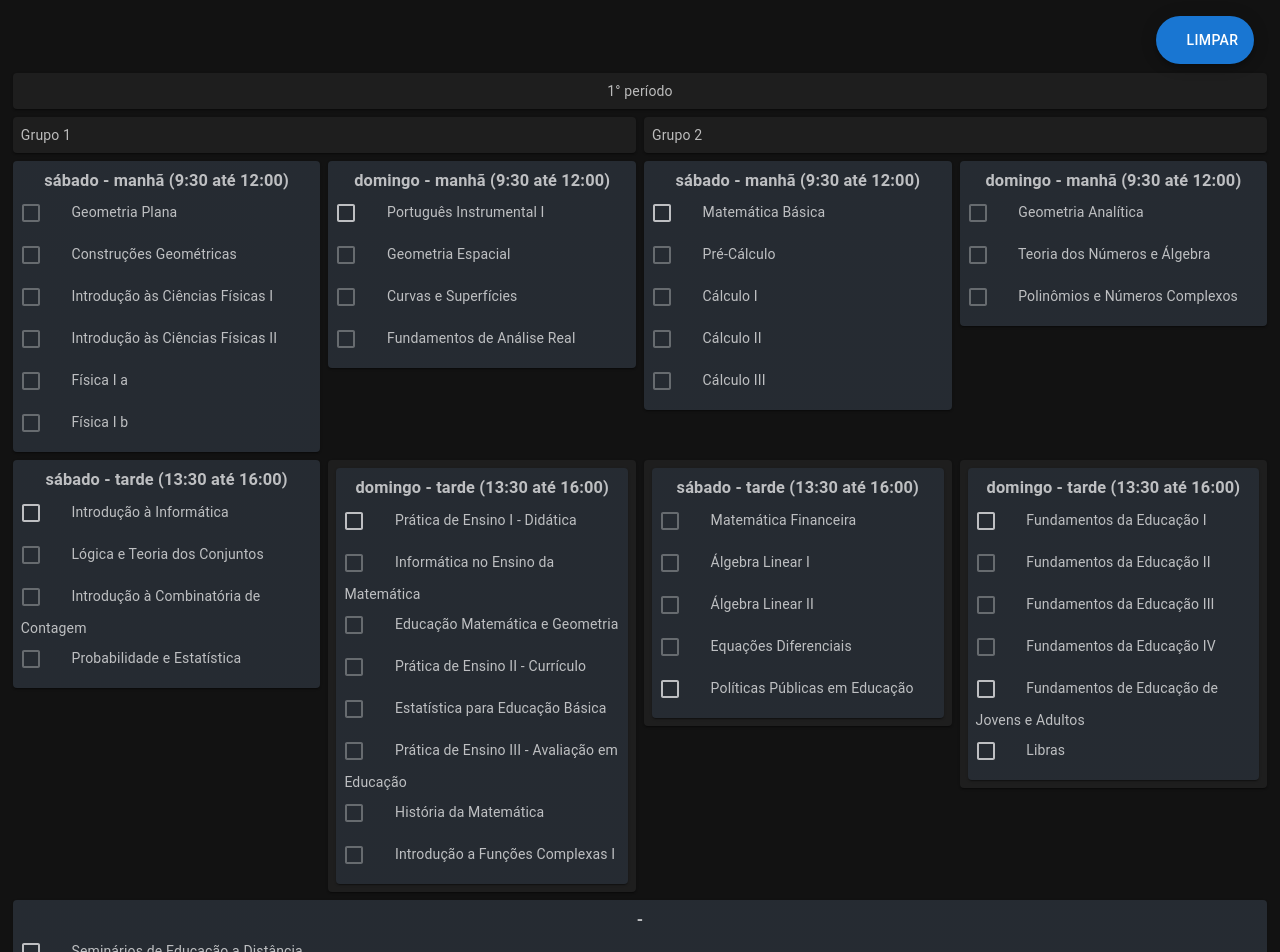
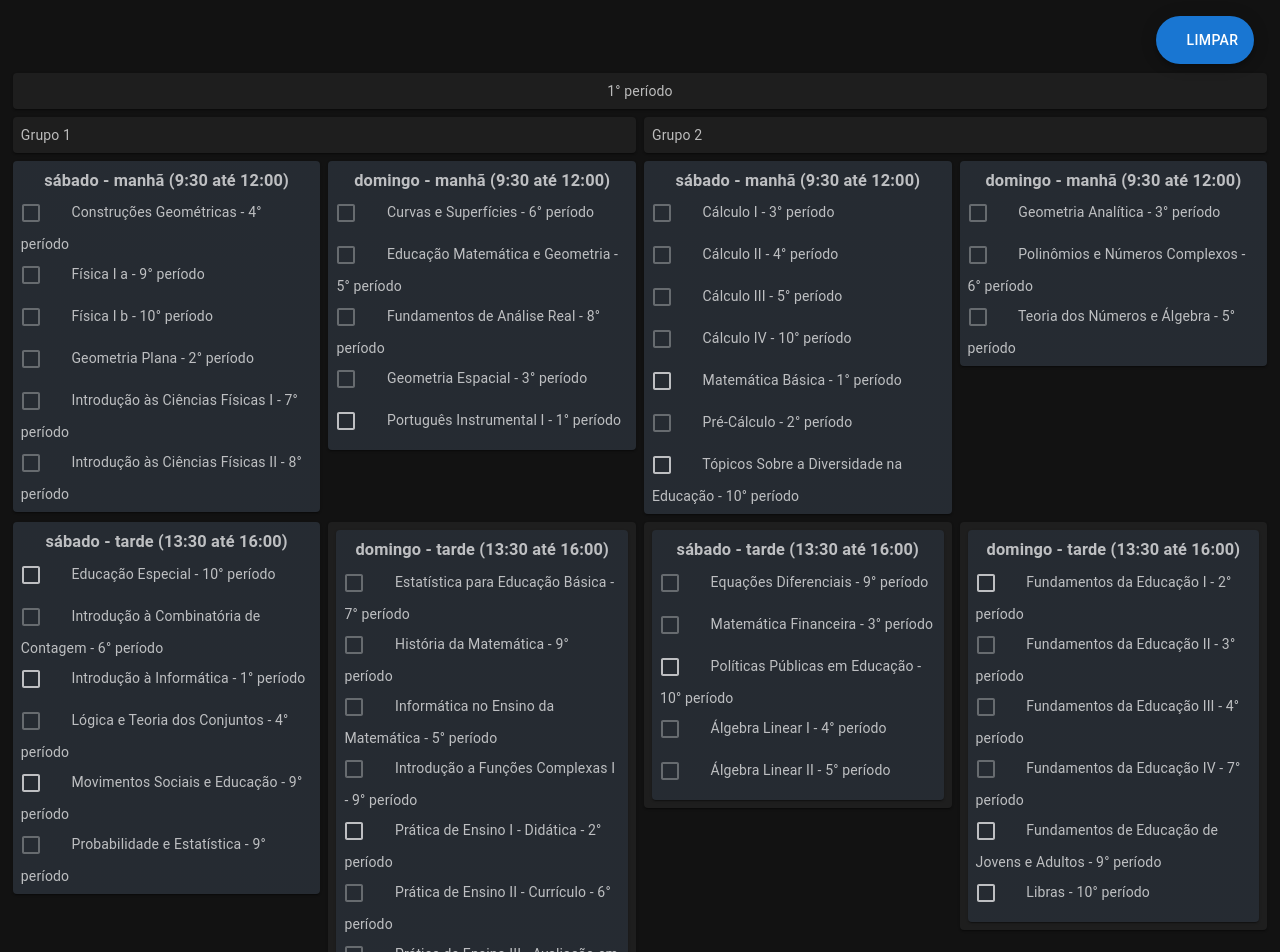
Before and after one commit to fabio460/grade-matematica-cederj, a React (Vite) app: page / in a window 1280 px wide. Shown: the top 952 px of the page. Built offline with nearby package versions, Linux system fonts and the light colour scheme; some icons are missing.

Commit message:
teste de deploy 3

```diff
--- a/src/App.tsx
+++ b/src/App.tsx
@@ -7,7 +7,8 @@ import { handleHabilitado, limpaStorage } from './metodosGerais';
 
 function App() {
 
-  const lista:Disciplina[] = JSON.parse(localStorage.getItem("listaStorage") as string) ? JSON.parse(localStorage.getItem("listaStorage") as string) : listaDisciplinas
+  const listaOrdenada = listaDisciplinas.sort((a,b) => (a.nome < b.nome) ? -1 : (a.nome > b.nome)? 1 : 0)
+  const lista:Disciplina[] = JSON.parse(localStorage.getItem("listaStorage") as string) ? JSON.parse(localStorage.getItem("listaStorage") as string) : listaOrdenada
   const listaDoisFiltrada = lista.filter((disciplina) => disciplina.selecionado === false || disciplina.indicadorPeriodo >= 2);
   const listaTresFiltrada = listaDoisFiltrada.filter((disciplina) => disciplina.selecionado === false || disciplina.indicadorPeriodo >= 3);
   const listaQuatroFiltrada = listaTresFiltrada.filter((disciplina) => disciplina.selecionado === false || disciplina.indicadorPeriodo >= 4);
--- a/src/Componentes/cardPeriodos.tsx
+++ b/src/Componentes/cardPeriodos.tsx
@@ -54,7 +54,7 @@ export default function CardPeriodos({periodo,lista,grupo, horario, diaDaSemana}
                       <div>{disciplina.preRequisito.split(',').map((e,key)=><div key={key}>{e}</div>)}</div>
                     </div>
                     } arrow placement="right">
-                    <span> {disciplina.nome}</span>
+                    <span> {disciplina.nome} - {disciplina.periodo}° período</span>
                   </Tooltip>
               </div>
           })
--- a/src/Componentes/listaDeMaterias.ts
+++ b/src/Componentes/listaDeMaterias.ts
@@ -249,7 +249,7 @@ export const listaDisciplinas:Disciplina[] = [
      codigo: "EAD01084",
      nome: "Cálculo II",
      cargaHoraria: 60,
-     preRequisito: "Cálculo I",
+     preRequisito: "Pré-Cálculo,Cálculo I",
      universidade: "UFF",
      tipo: "Obrigatória",
      provaPresencial: true,
@@ -331,7 +331,7 @@ export const listaDisciplinas:Disciplina[] = [
      codigo: "EAD01085",
      nome: "Cálculo III",
      cargaHoraria: 60,
-     preRequisito: "Cálculo II,Geometria Analítica",
+     preRequisito: "Pré-Cálculo,Cálculo I,Cálculo II,Geometria Analítica",
      universidade: "UFF",
      tipo: "Obrigatória",
      provaPresencial: true,
@@ -402,7 +402,7 @@ export const listaDisciplinas:Disciplina[] = [
      selecionado: false,
      grupo: "G1",
      diaDaSemana: "domingo",
-     horario: "tarde (13:30 até 16:00)" ,
+     horario: "manhã (9:30 até 12:00)" ,
      indicadorPeriodo: 0,
      habilitado: false,
   },
@@ -787,8 +787,40 @@ export const listaDisciplinas:Disciplina[] = [
       indicadorPeriodo: 0,
       habilitado: false
   },
+    {
+     periodo: 9,
+     codigo: "EAD03025",
+     nome: "Movimentos Sociais e Educação",
+     cargaHoraria: 60,
+     preRequisito: "não tem",
+     universidade: "UERJ",
+     tipo: "Optativa Pedagógica",
+     provaPresencial: true,
+     selecionado: false,
+     grupo:"G1",
+     diaDaSemana:"sábado",
+     horario:"tarde (13:30 até 16:00)",
+     indicadorPeriodo: 0,
+     habilitado: false
+  },
 
   // 10º Período
+    {
+     periodo: 10,
+     codigo: "EAD03003",
+     nome: "Educação Especial",
+     cargaHoraria: 60,
+     preRequisito: "não tem",
+     universidade: "UFF",
+     tipo: "Obrigatória",
+     provaPresencial: true,
+     selecionado: false,
+     grupo:"G1",
+     diaDaSemana:"sábado",
+     horario:"tarde (13:30 até 16:00)",
+       indicadorPeriodo: 0,
+       habilitado: false
+  },
   {
      periodo: 10,
      codigo: "EAD00032",
@@ -862,5 +894,37 @@ export const listaDisciplinas:Disciplina[] = [
      provaPresencial: false,
      indicadorPeriodo: 0,
      habilitado: false,
-   }
+   },
+   {
+      periodo: 10,
+      codigo: "EAD01086",
+      nome: "Cálculo IV",
+      cargaHoraria: 60,
+      preRequisito: "Cálculo III",
+      universidade: "UFF",
+      selecionado: false,
+      grupo:"G2",
+      diaDaSemana:"sábado",
+      horario:"manhã (9:30 até 12:00)",
+      tipo: "Optativa Matemática",
+      provaPresencial: false,
+      indicadorPeriodo: 0,
+      habilitado: false,
+   },
+   {
+       periodo: 10,
+       codigo: "EAD00040",
+       nome: "Tópicos Sobre a Diversidade na Educação",
+       cargaHoraria: 60,
+       preRequisito: "não tem",
+       universidade: "UFF",
+       selecionado: false,
+       grupo:"G2",
+       diaDaSemana:"sábado",
+       horario:"manhã (9:30 até 12:00)",
+       tipo: "Optativa Pedagógica",
+       provaPresencial: false,
+       indicadorPeriodo: 0,
+       habilitado: false,
+    },
 ];
```
Lines whose indentation alone changed are shown as unchanged.
